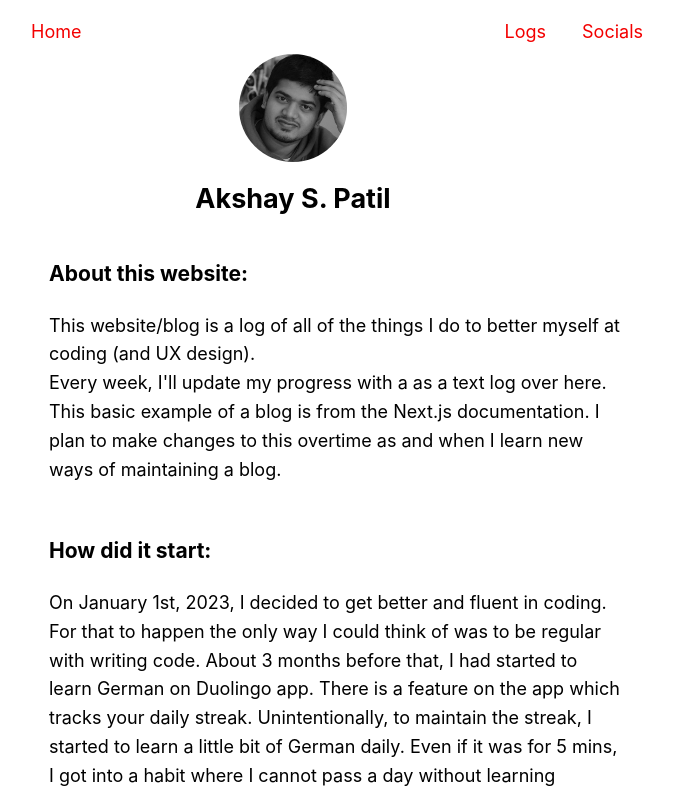
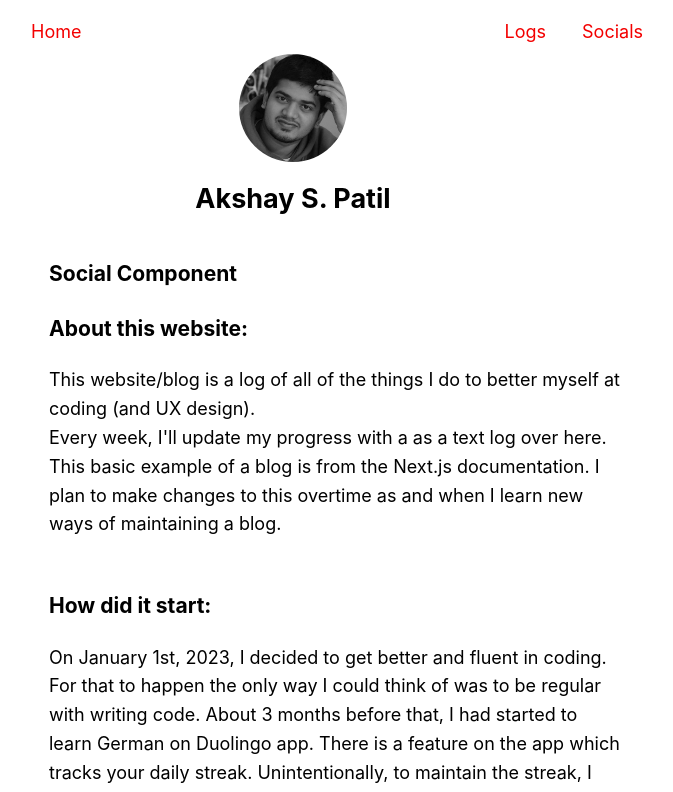
Before and after one commit to akshaypatil26/nextjs-blog, a Next.js app: page /socials in a window 1280 px wide. Shown: the top 792 px of the page, without its empty margins (303-976 px from the left). Built offline with nearby package versions, Linux system fonts and the light colour scheme.

Commit message:
checkin commit. created new socialcomponent.

```diff
--- /dev/null
+++ b/components/socialcomponent.js
@@ -0,0 +1,7 @@
+export default function Socialcomponent() {
+  return (
+    <>
+      <h3>Social Component</h3>
+    </>
+  );
+}
--- a/pages/socials.js
+++ b/pages/socials.js
@@ -3,6 +3,7 @@ import Contact from "../components/contact";
 import Aboutcomponent from "../components/aboutcomponent";
 import Layout, { siteTitle } from "../components/layout";
 import utilStyles from "../styles/utils.module.css";
+import Socialcomponent from "../components/socialcomponent";
 
 export default function Socials() {
   return (
@@ -10,6 +11,7 @@ export default function Socials() {
       <Head>
         <title>{siteTitle}</title>
       </Head>
+      <Socialcomponent />
       <Aboutcomponent />
       <Contact />
     </Layout>
```
